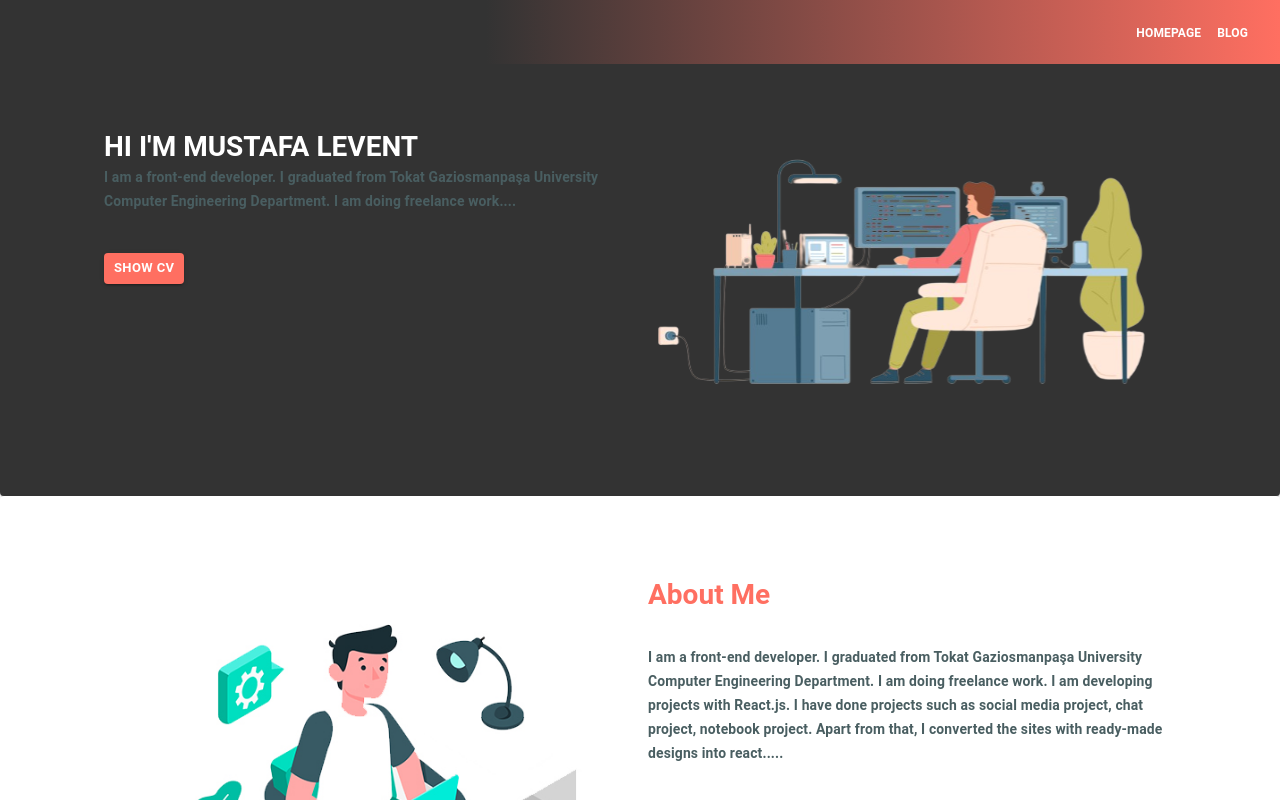
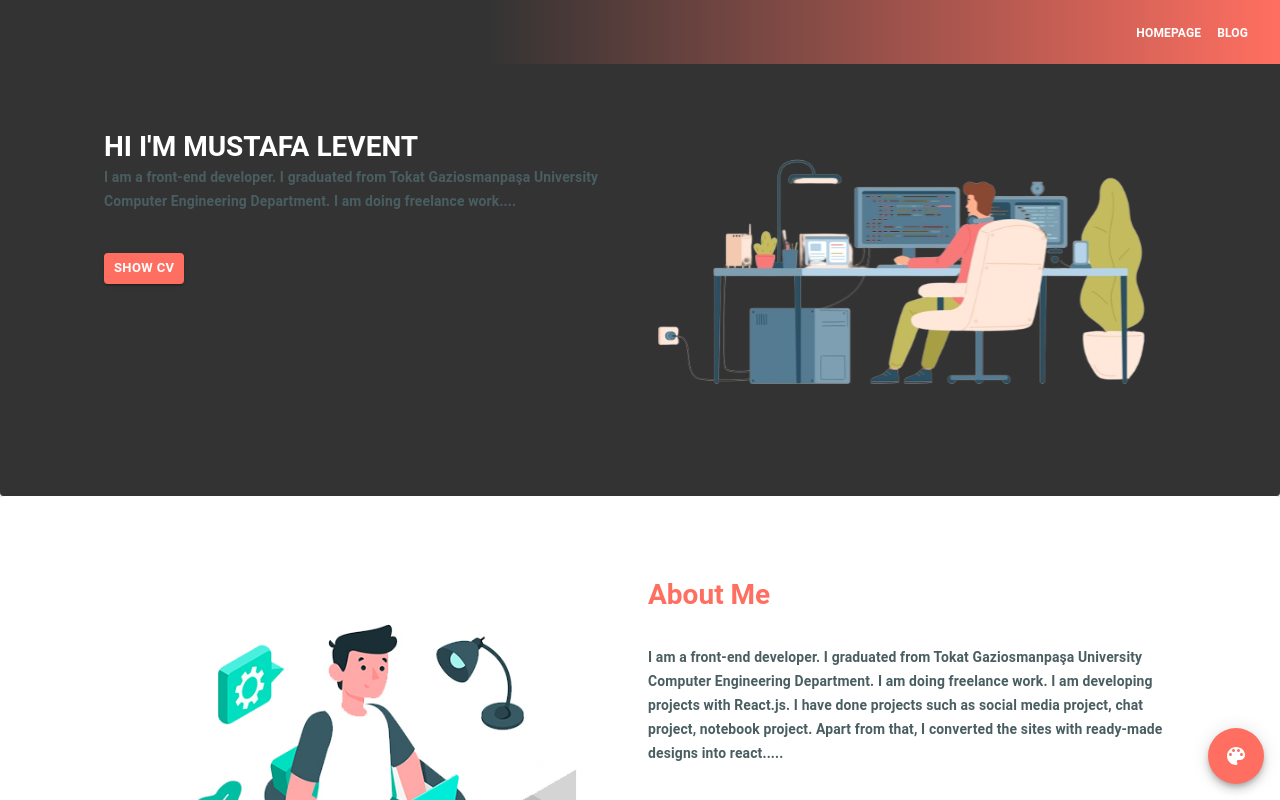
Before and after one commit to Levent-G/portfolio, a React (Create React App) app: page / in a window 1280 px wide. Shown: the top 800 px of the page. Built offline with nearby package versions, Linux system fonts and the light colour scheme.

Commit message:
ColorPicker eklendi.

```diff
--- a/src/App.js
+++ b/src/App.js
@@ -10,6 +10,7 @@ import Homepage from "./pages/homePage/Homepage";
 import BlogContent from "./pages/blog/BlogContent";
 import Blog from "./pages/blog/Blog";
 import { ThemeProvider } from "./context/ThemeContext";
+import ColorPickerComponent from "./components/colorPicker/ColorPickerComponent";
 function App() {
   const [loading, setLoading] = useState(true);
 
@@ -19,14 +20,13 @@ function App() {
     }, 1000);
   }, []);
 
-
-
   return (
     <div className="App">
       <ThemeProvider>
-        {loading &&  <LoadingPage />}
+        {loading && <LoadingPage />}
         <BrowserRouter>
           <Nav />
+          <ColorPickerComponent />
           <Routes>
             <Route path="/" element={<Homepage />}></Route>
             <Route path="/blog" element={<Blog />}></Route>
--- /dev/null
+++ b/src/components/colorPicker/ColorPickerComponent.js
@@ -0,0 +1,53 @@
+import React, { useState } from "react";
+import { Fab, Modal, Box, Typography, IconButton } from "@mui/material";
+import ColorLensIcon from "@mui/icons-material/ColorLens";
+import { HexColorPicker } from "react-colorful";
+import { useTheme } from "../../context/ThemeContext";
+
+const ColorPickerComponent = () => {
+  const { theme, setTheme } = useTheme();
+  const [open, setOpen] = useState(false);
+  const [currentColor, setCurrentColor] = useState(theme.primaryColor);
+
+  const handleOpen = () => setOpen(true);
+  const handleClose = () => setOpen(false);
+
+  const handleColorChange = (color) => {
+    setCurrentColor(color);
+    setTheme({ ...theme, primaryColor: color });
+  };
+
+  return (
+    <div>
+      <Fab
+        color="primary"
+        aria-label="color picker"
+        onClick={handleOpen}
+        style={{ position: "fixed", bottom: 16, right: 16 ,backgroundColor:theme.primaryColor}}
+      >
+        <ColorLensIcon  />
+      </Fab>
+      <Modal open={open} onClose={handleClose}>
+        <Box
+          position="absolute"
+          top="50%"
+          left="50%"
+          style={{ transform: "translate(-50%, -50%)" }}
+          bgcolor="background.paper"
+          p={4}
+          boxShadow={24}
+        >
+          <Typography variant="h6" gutterBottom>
+            Select Color
+          </Typography>
+          <HexColorPicker color={currentColor} onChange={handleColorChange} />
+          <IconButton onClick={handleClose} style={{ marginTop: 16 }}>
+            <ColorLensIcon />
+          </IconButton>
+        </Box>
+      </Modal>
+    </div>
+  );
+};
+
+export default ColorPickerComponent;
```
Also changed, not shown: package.json (+6 -4 lines), 1 other file (tests, documents, lock files or other folders).
